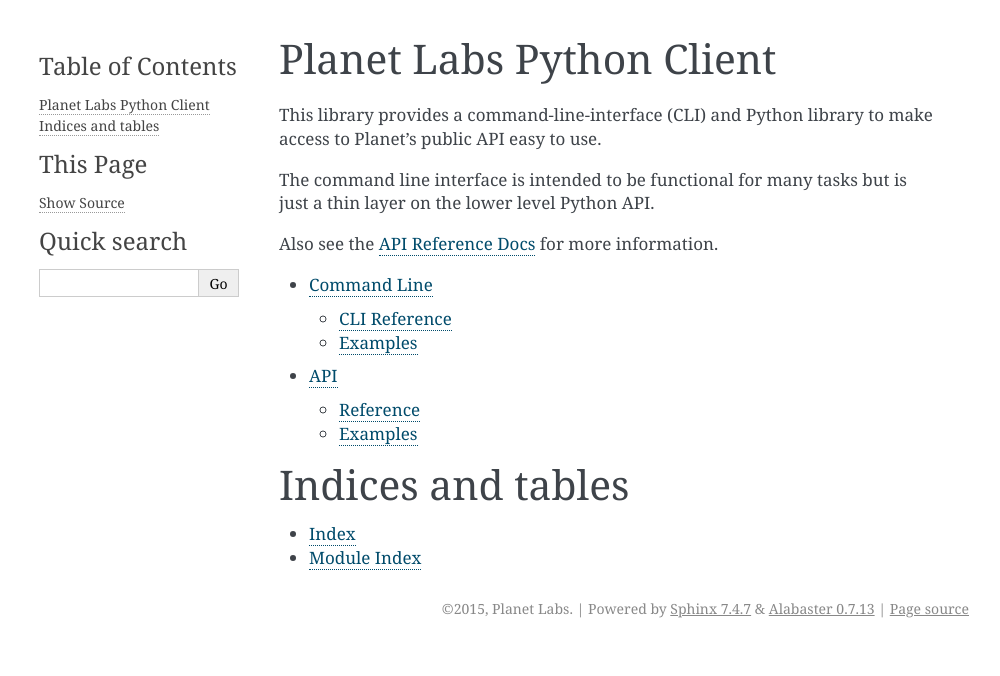
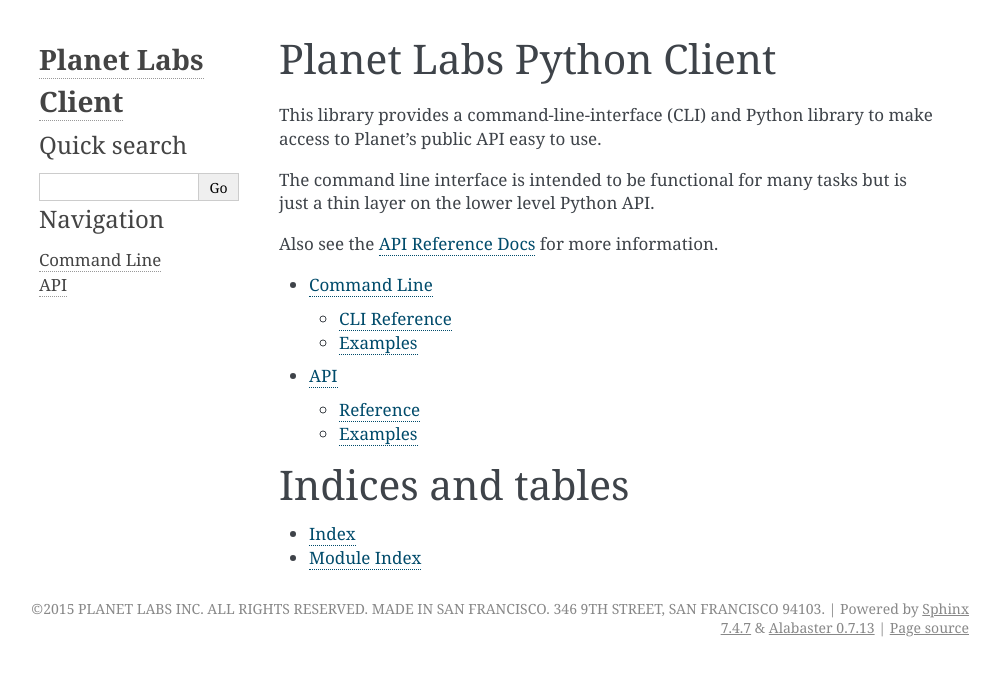
Before and after one commit to planetlabs/planet-client-python, a Sphinx documentation site: the page built from docs/source/index.rst, in a window 1280 px wide. Shown: the top 676 px of the page, without its empty margins (141-1141 px from the left). Built offline with Sphinx 7.4.7, drawn with Linux system fonts in a browser that asks for light colours; part of the change alters nothing that is shown.

```diff
--- /dev/null
+++ b/docs/source/alabaster_planet.py
@@ -0,0 +1,13 @@
+pblue = '#008fd5'
+sblue = '#18aae6'
+pgrey = ' #666666'
+
+html_theme_options = {
+    'logo': 'logo.png',
+    'body_text': '#000',
+    'gray_1': pgrey,
+    'link': pblue,
+    'sidebar_search_button': pblue,
+    'sidebar_link': pblue,
+    'github_button': 'false',
+}
--- a/docs/source/conf.py
+++ b/docs/source/conf.py
@@ -35,6 +35,7 @@ extensions = [
     'sphinx.ext.autodoc',
     'sphinx.ext.todo',
     'sphinx.ext.viewcode',
+    'alabaster',
 ]
 
 # Add any paths that contain templates here, relative to this directory.
@@ -53,7 +54,7 @@ master_doc = 'index'
 
 # General information about the project.
 project = u'Planet Labs Client'
-copyright = u'2015, Planet Labs'
+copyright = u'2015 PLANET LABS INC. ALL RIGHTS RESERVED. MADE IN SAN FRANCISCO. 346 9TH STREET, SAN FRANCISCO 94103'
 author = u'Planet Labs'
 
 # The version info for the project you're documenting, acts as replacement for
@@ -116,6 +117,8 @@ todo_include_todos = True
 # a list of builtin themes.
 html_theme = 'alabaster'
 
+from .alabaster_planet import html_theme_options
+
 # Theme options are theme-specific and customize the look and feel of a theme
 # further.  For a list of options available for each theme, see the
 # documentation.
@@ -159,7 +162,13 @@ html_static_path = ['_static']
 #html_use_smartypants = True
 
 # Custom sidebar templates, maps document names to template names.
-#html_sidebars = {}
+html_sidebars = {
+    '**' : [
+        'about.html',
+        'searchbox.html',
+        'navigation.html'
+    ]
+}
 
 # Additional templates that should be rendered to pages, maps page names to
 # template names.
```
